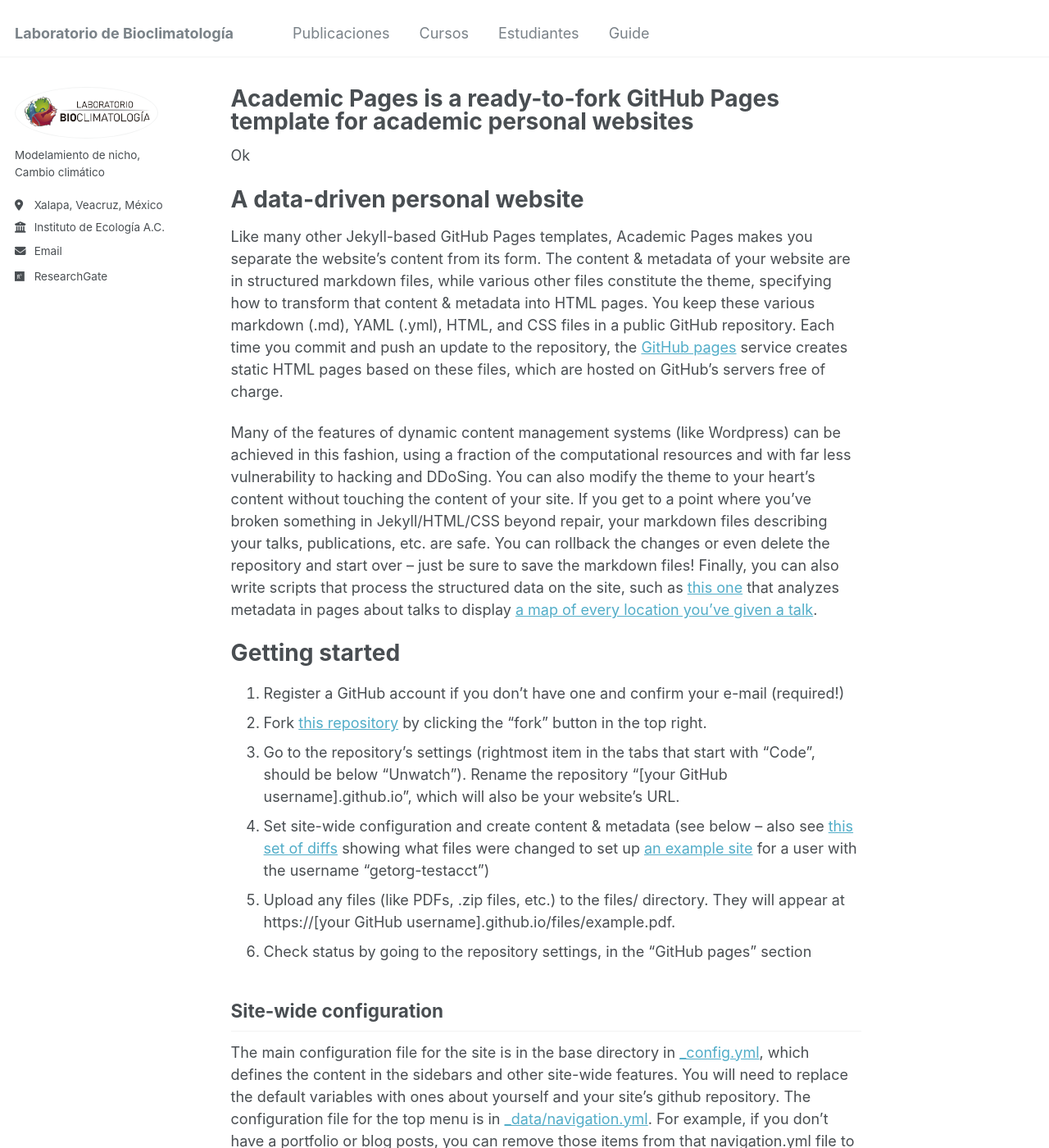
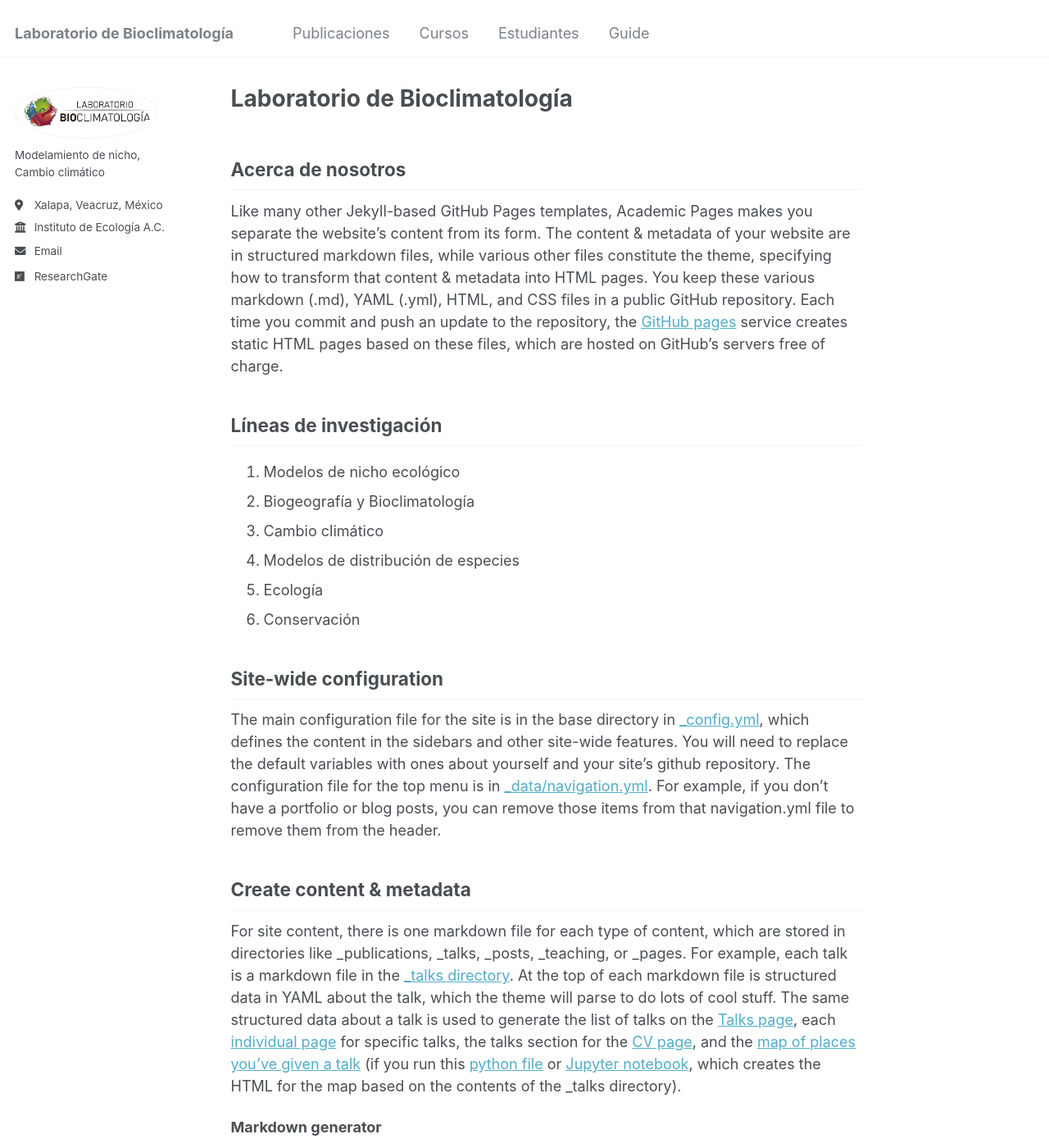
Before and after one commit to Mauriciodiazz/labbioclim, a Jekyll site: the page built from _pages/about.md, in a window 1280 px wide and 1400 px high. Shown: the whole window at 82% size. Built offline with Jekyll 4.4.1, drawn with Linux system fonts in a browser that asks for light colours.

Commit message:
Update about.md

```diff
--- a/_pages/about.md
+++ b/_pages/about.md
@@ -1,28 +1,23 @@
 ---
 permalink: /
-title: "Academic Pages is a ready-to-fork GitHub Pages template for academic personal websites"
+title: "Laboratorio de Bioclimatología"
 author_profile: true
 redirect_from:
   - /about/
   - /about.html
 ---
-
-Ok
-
-A data-driven personal website
-======
+Acerca de nosotros
+------
 Like many other Jekyll-based GitHub Pages templates, Academic Pages makes you separate the website's content from its form. The content & metadata of your website are in structured markdown files, while various other files constitute the theme, specifying how to transform that content & metadata into HTML pages. You keep these various markdown (.md), YAML (.yml), HTML, and CSS files in a public GitHub repository. Each time you commit and push an update to the repository, the [GitHub pages](https://pages.github.com/) service creates static HTML pages based on these files, which are hosted on GitHub's servers free of charge.
 
-Many of the features of dynamic content management systems (like Wordpress) can be achieved in this fashion, using a fraction of the computational resources and with far less vulnerability to hacking and DDoSing. You can also modify the theme to your heart's content without touching the content of your site. If you get to a point where you've broken something in Jekyll/HTML/CSS beyond repair, your markdown files describing your talks, publications, etc. are safe. You can rollback the changes or even delete the repository and start over -- just be sure to save the markdown files! Finally, you can also write scripts that process the structured data on the site, such as [this one](https://github.com/academicpages/academicpages.github.io/blob/master/talkmap.ipynb) that analyzes metadata in pages about talks to display [a map of every location you've given a talk](https://academicpages.github.io/talkmap.html).
-
-Getting started
-======
-1. Register a GitHub account if you don't have one and confirm your e-mail (required!)
-1. Fork [this repository](https://github.com/academicpages/academicpages.github.io) by clicking the "fork" button in the top right.
-1. Go to the repository's settings (rightmost item in the tabs that start with "Code", should be below "Unwatch"). Rename the repository "[your GitHub username].github.io", which will also be your website's URL.
-1. Set site-wide configuration and create content & metadata (see below -- also see [this set of diffs](http://archive.is/3TPas) showing what files were changed to set up [an example site](https://getorg-testacct.github.io) for a user with the username "getorg-testacct")
-1. Upload any files (like PDFs, .zip files, etc.) to the files/ directory. They will appear at https://[your GitHub username].github.io/files/example.pdf.
-1. Check status by going to the repository settings, in the "GitHub pages" section
+Líneas de investigación
+------
+1. Modelos de nicho ecológico
+1. Biogeografía y Bioclimatología
+1. Cambio climático
+1. Modelos de distribución de especies
+1. Ecología
+1. Conservación
 
 Site-wide configuration
 ------
```
